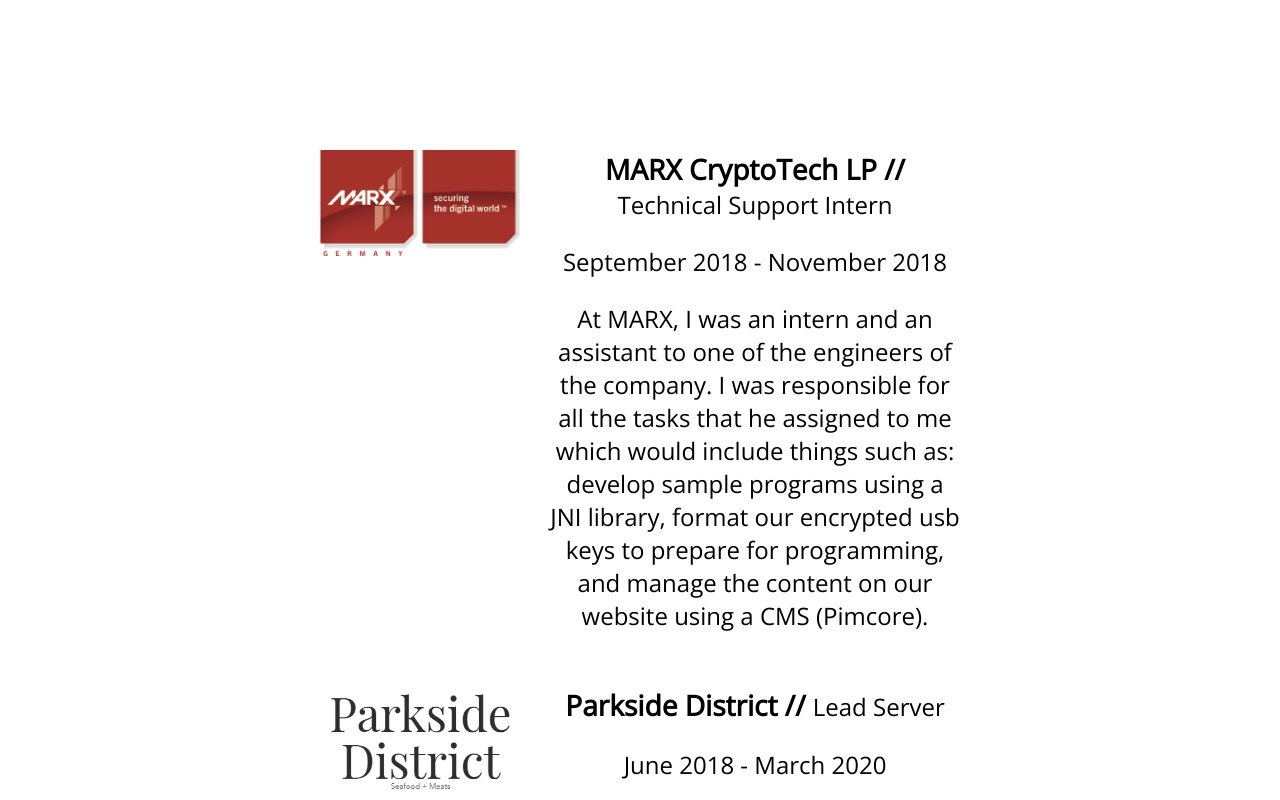
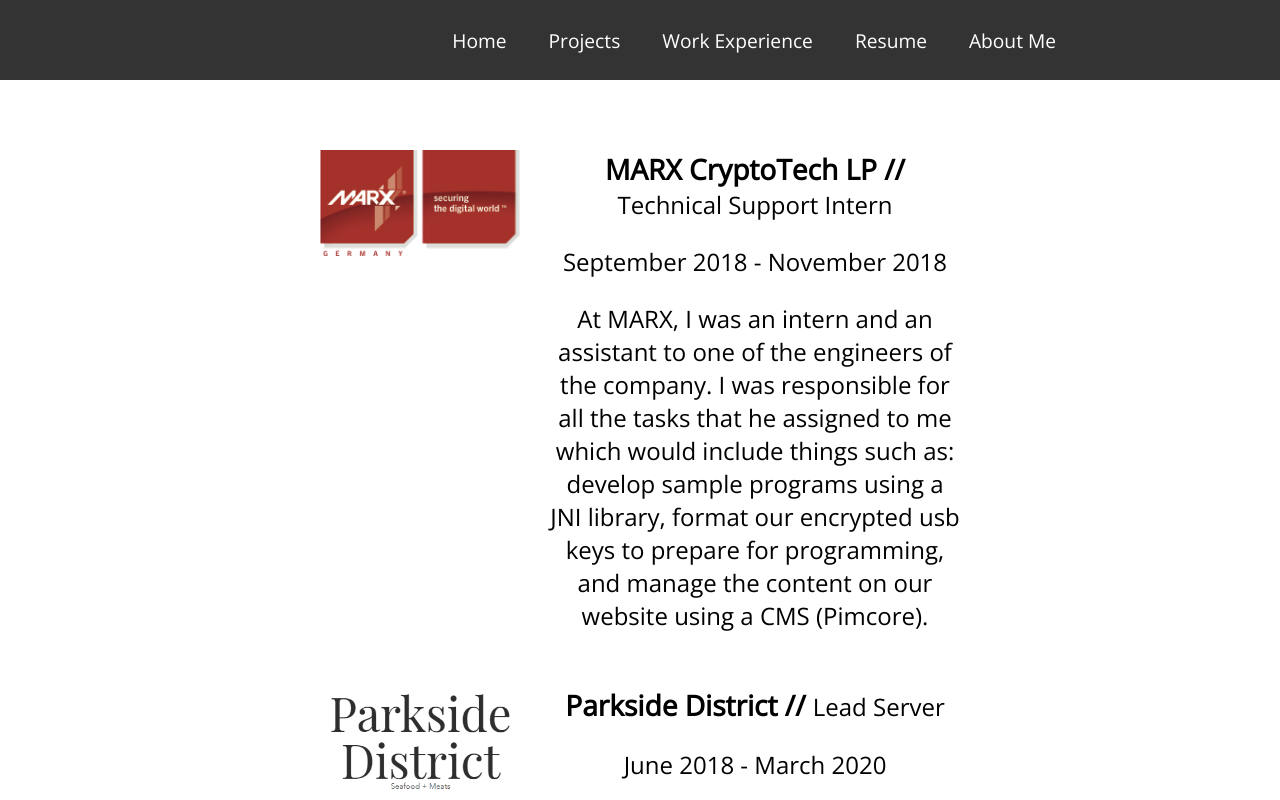
Before and after one commit to michaeldsim/website-v2, a React (Create React App) app: page /#/work in a window 1280 px wide. Shown: the top 800 px of the page. Built offline with nearby package versions, Linux system fonts and the light colour scheme.

Commit message:
fixed links

```diff
--- a/src/components/Navbar/Navbar.js
+++ b/src/components/Navbar/Navbar.js
@@ -32,7 +32,7 @@
 
     render() {
         return(
-            <nav className={!this.state.scrolledPast && window.location.pathname === process.env.PUBLIC_URL+'/' ? 'NavbarItems' : 'NavbarItemsColored'}>
+            <nav className={!this.state.scrolledPast && window.location.pathname === process.env.PUBLIC_URL+'/#/' ? 'NavbarItems' : 'NavbarItemsColored'}>
                 <div className="menu-icon" onClick={this.handleClick}>
                     <i className={this.state.clicked ? 'fas fa-times': 'fas fa-bars'}></i>
                 </div>
--- a/src/pages/Homepage.js
+++ b/src/pages/Homepage.js
@@ -49,7 +49,7 @@
                 })}
                 </div>
             <div className="jump-link">
-                <a href={process.env.PUBLIC_URL+NavItems[1].url}>Learn more</a>
+                <a href={process.env.PUBLIC_URL+ '/#' +NavItems[1].url}>Learn more</a>
             </div>
           </div>
                 <Footer />
```
